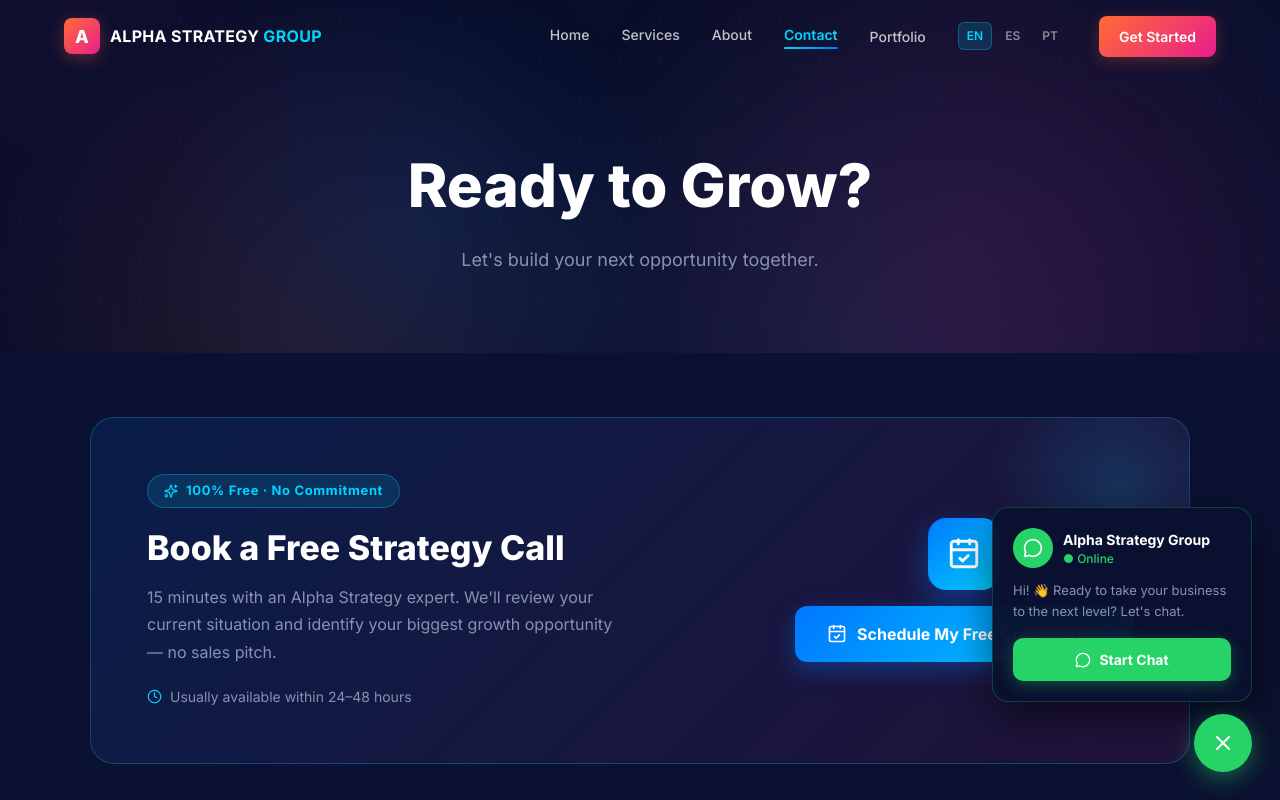
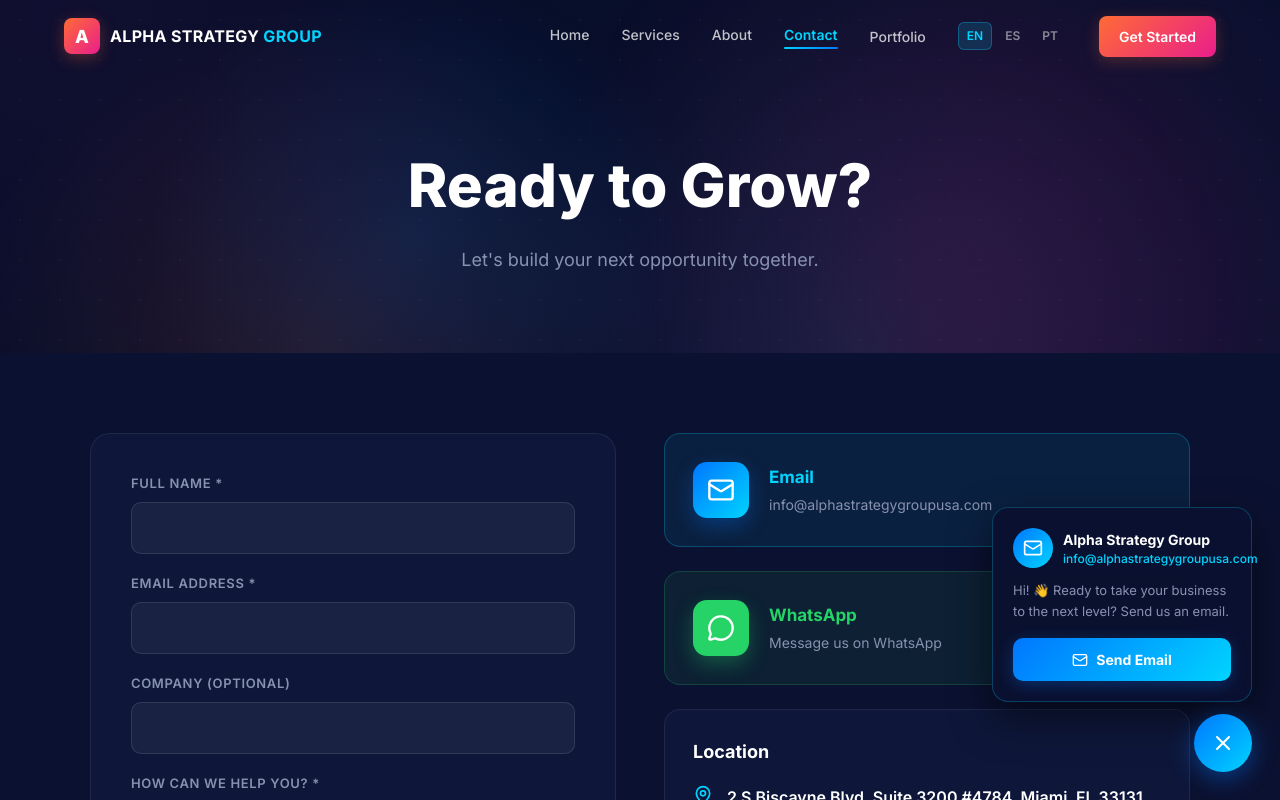
Before and after one commit to Jalipaz/alpha-strategy-web, a Next.js app: page /en/contact in a window 1280 px wide. Both pictures are taken after a click on the button "Email us". Shown: the top 800 px of the page. Built offline with nearby package versions, Linux system fonts and the light colour scheme.

Commit message:
Remove meeting scheduler, make email the primary contact channel
Drops the Zoho Bookings CTA from the contact page and swaps WhatsApp
CTAs (homepage buttons + floating widget) for mailto links pointing to
info@alphastrategygroupusa.com, keeping WhatsApp as a secondary option.

```diff
--- a/app/[locale]/contact/page.tsx
+++ b/app/[locale]/contact/page.tsx
@@ -4,13 +4,12 @@ import { motion } from 'framer-motion';
 import { useTranslations } from 'next-intl';
 import { useState, useEffect } from 'react';
 import dynamic from 'next/dynamic';
-import { MapPin, Globe, MessageCircle, Send, CheckCircle, CalendarCheck, Clock, Sparkles } from 'lucide-react';
+import { MapPin, Globe, MessageCircle, Send, CheckCircle, Mail } from 'lucide-react';
 import emailjs from '@emailjs/browser';
 
 const AnimatedHeroBg = dynamic(() => import('../../../components/AnimatedHeroBg'), { ssr: false });
 
-// Replace with your Zoho Bookings URL: https://bookings.zoho.com/portal/YOUR_PORTAL/YOUR_SERVICE
-const ZOHO_BOOKINGS_URL = 'https://alphastrategygroup.zohobookings.com/#/4937990000000034049';
+const CONTACT_EMAIL = 'info@alphastrategygroupusa.com';
 
 const EMAILJS_SERVICE_ID = 'service_2y5hqth';
 const EMAILJS_TEMPLATE_ID = 'template_r64k81p';
@@ -49,7 +48,7 @@ export default function ContactPage() {
       setSent(true);
     } catch (err) {
       console.error('EmailJS error:', err);
-      setError('Something went wrong. Please try again or contact us via WhatsApp.');
+      setError(`Something went wrong. Please try again or email us directly at ${CONTACT_EMAIL}.`);
     } finally {
       setSending(false);
     }
@@ -121,102 +120,6 @@ export default function ContactPage() {
             {t('subtitle')}
           </motion.p>
         </motion.div>
-      </section>
-
-      {/* Booking CTA */}
-      <section style={{ padding: '0 24px', background: '#0B1130' }}>
-        <div style={{ maxWidth: '1100px', margin: '0 auto', paddingTop: '64px' }}>
-          <motion.div
-            initial={{ opacity: 0, y: 40, filter: 'blur(6px)' }}
-            animate={{ opacity: 1, y: 0, filter: 'blur(0px)' }}
-            transition={{ ...SPRING_SLOW, delay: 0.2 }}
-            style={{
-              background: 'linear-gradient(135deg, rgba(0,119,255,0.12) 0%, rgba(233,30,140,0.10) 100%)',
-              border: '1px solid rgba(0,212,255,0.25)',
-              borderRadius: '24px',
-              padding: 'clamp(32px, 5vw, 56px)',
-              display: 'flex',
-              flexWrap: 'wrap',
-              gap: '40px',
-              alignItems: 'center',
-              justifyContent: 'space-between',
-              position: 'relative',
-              overflow: 'hidden',
-            }}
-          >
-            {/* Glow accent */}
-            <div style={{
-              position: 'absolute', top: '-60px', right: '-60px',
-              width: '260px', height: '260px',
-              background: 'radial-gradient(circle, rgba(0,212,255,0.15) 0%, transparent 70%)',
-              pointerEvents: 'none',
-            }} />
-
-            {/* Left: text */}
-            <div style={{ flex: '1 1 320px', position: 'relative', zIndex: 1 }}>
-              <div style={{
-                display: 'inline-flex', alignItems: 'center', gap: '8px',
-                background: 'rgba(0,212,255,0.12)',
-                border: '1px solid rgba(0,212,255,0.3)',
-                borderRadius: '999px',
-                padding: '6px 16px',
-                marginBottom: '20px',
-              }}>
-                <Sparkles size={14} style={{ color: '#00D4FF' }} />
-                <span style={{ color: '#00D4FF', fontSize: '13px', fontWeight: 700, letterSpacing: '0.05em' }}>
-                  {t('booking.badge')}
-                </span>
-              </div>
-              <h2 style={{
-                color: '#fff', fontWeight: 800,
-                fontSize: 'clamp(22px, 3vw, 34px)',
-                marginBottom: '16px', lineHeight: 1.2,
-              }}>
-                {t('booking.title')}
-              </h2>
-              <p style={{ color: '#8892B0', fontSize: '16px', lineHeight: 1.7, maxWidth: '480px', marginBottom: '20px' }}>
-                {t('booking.desc')}
-              </p>
-              <div style={{ display: 'flex', alignItems: 'center', gap: '8px' }}>
-                <Clock size={15} style={{ color: '#00D4FF' }} />
-                <span style={{ color: '#8892B0', fontSize: '14px' }}>{t('booking.note')}</span>
-              </div>
-            </div>
-
-            {/* Right: CTA */}
-            <div style={{ flex: '0 0 auto', display: 'flex', flexDirection: 'column', alignItems: 'center', gap: '16px', position: 'relative', zIndex: 1 }}>
-              <div style={{
-                width: '72px', height: '72px', borderRadius: '18px',
-                background: 'linear-gradient(135deg, #0077FF, #00D4FF)',
-                display: 'flex', alignItems: 'center', justifyContent: 'center',
-                boxShadow: '0 12px 32px rgba(0,119,255,0.4)',
-              }}>
-                <CalendarCheck size={34} color="#fff" />
-              </div>
-              <motion.a
-                href={ZOHO_BOOKINGS_URL}
-                target="_blank"
-                rel="noopener noreferrer"
-                whileHover={{ scale: 1.04, y: -3, boxShadow: '0 16px 40px rgba(0,119,255,0.5)', transition: SPRING }}
-                whileTap={{ scale: 0.97 }}
-                style={{
-                  display: 'inline-flex', alignItems: 'center', gap: '10px',
-                  background: 'linear-gradient(135deg, #0077FF, #00D4FF)',
-                  color: '#fff',
-                  padding: '16px 32px',
-                  borderRadius: '12px',
-                  fontWeight: 700,
-                  fontSize: '16px',
-                  textDecoration: 'none',
-                  whiteSpace: 'nowrap',
-                  boxShadow: '0 8px 24px rgba(0,119,255,0.35)',
-                }}
-              >
-                <CalendarCheck size={20} /> {t('booking.cta')}
-              </motion.a>
-            </div>
-          </motion.div>
-        </div>
       </section>
 
       {/* Content */}
@@ -338,6 +241,37 @@ export default function ContactPage() {
             transition={{ ...SPRING_SLOW, delay: 0.15 }}
             style={{ display: 'flex', flexDirection: 'column', gap: '24px' }}
           >
+            {/* Email — primary channel */}
+            <motion.a
+              href={`mailto:${CONTACT_EMAIL}`}
+              whileHover={{ y: -6, scale: 1.01, boxShadow: '0 16px 40px rgba(0,212,255,0.22)', transition: SPRING }}
+              style={{
+                display: 'flex', alignItems: 'center', gap: '20px',
+                background: 'rgba(0,212,255,0.08)',
+                border: '1px solid rgba(0,212,255,0.25)',
+                borderRadius: '16px',
+                padding: '28px',
+                textDecoration: 'none',
+              }}
+            >
+              <motion.div
+                whileHover={{ scale: 1.1, rotate: 5, transition: SPRING }}
+                style={{
+                  width: '56px', height: '56px', borderRadius: '14px',
+                  background: 'linear-gradient(135deg, #0077FF, #00D4FF)',
+                  display: 'flex', alignItems: 'center', justifyContent: 'center',
+                  flexShrink: 0,
+                  boxShadow: '0 8px 20px rgba(0,119,255,0.3)',
+                }}
+              >
+                <Mail size={28} color="#fff" />
+              </motion.div>
+              <div>
+                <div style={{ color: '#00D4FF', fontWeight: 700, fontSize: '17px', marginBottom: '4px' }}>Email</div>
+                <div style={{ color: '#8892B0', fontSize: '14px' }}>{CONTACT_EMAIL}</div>
+              </div>
+            </motion.a>
+
             {/* WhatsApp */}
             <motion.a
               href="https://wa.me/59175025505"
--- a/app/[locale]/layout.tsx
+++ b/app/[locale]/layout.tsx
@@ -4,7 +4,7 @@ import { routing } from '@/i18n/routing';
 import { getMessages } from 'next-intl/server';
 import Navbar from '@/components/Navbar';
 import Footer from '@/components/Footer';
-import FloatingWhatsApp from '@/components/FloatingWhatsApp';
+import FloatingEmail from '@/components/FloatingEmail';
 import '../globals.css';
 
 export function generateStaticParams() {
@@ -30,7 +30,7 @@ export default async function LocaleLayout({
           <Navbar />
           <main>{children}</main>
           <Footer />
-          <FloatingWhatsApp />
+          <FloatingEmail />
         </NextIntlClientProvider>
       </body>
     </html>
--- a/app/[locale]/page.tsx
+++ b/app/[locale]/page.tsx
@@ -28,7 +28,9 @@ function CountUp({ to, suffix = '', duration = 1600 }: { to: number; suffix?: st
 
   return <span ref={ref}>{val}{suffix}</span>;
 }
-import { BarChart3, Megaphone, Zap, Globe, GraduationCap, Languages, ArrowRight, MapPin, CheckCircle, Monitor, Smartphone, Search, ShieldCheck, Settings2, Languages as Lang } from 'lucide-react';
+import { BarChart3, Megaphone, Zap, Globe, GraduationCap, Languages, ArrowRight, MapPin, CheckCircle, Monitor, Smartphone, Search, ShieldCheck, Settings2, Languages as Lang, Mail } from 'lucide-react';
+
+const CONTACT_EMAIL = 'info@alphastrategygroupusa.com';
 
 const iconMap: Record<string, React.ElementType> = {
   BarChart3, Megaphone, Zap, Globe, GraduationCap, Languages,
@@ -614,9 +616,7 @@ export default function HomePage() {
               >
                 <motion.div whileHover={{ scale: 1.02 }} whileTap={{ scale: 0.98 }}>
                   <a
-                    href="https://wa.me/59175025505"
-                    target="_blank"
-                    rel="noopener noreferrer"
+                    href={`mailto:${CONTACT_EMAIL}`}
                     style={{
                       display: 'flex',
                       alignItems: 'center',
@@ -806,9 +806,7 @@ export default function HomePage() {
             </motion.div>
             <motion.div whileHover={{ scale: 1.05 }} whileTap={{ scale: 0.97 }}>
               <a
-                href="https://wa.me/59175025505"
-                target="_blank"
-                rel="noopener noreferrer"
+                href={`mailto:${CONTACT_EMAIL}`}
                 style={{
                   background: 'rgba(255,255,255,0.1)',
                   border: '2px solid rgba(255,255,255,0.3)',
@@ -821,7 +819,7 @@ export default function HomePage() {
                   display: 'inline-flex', alignItems: 'center', gap: '8px',
                 }}
               >
-                {t('contact.whatsapp')}
+                <Mail size={18} /> {t('contact.emailCta')}
               </a>
             </motion.div>
           </div>
--- a/components/FloatingWhatsApp.tsx
+++ b/components/FloatingEmail.tsx
@@ -2,11 +2,11 @@
 
 import { motion, AnimatePresence } from 'framer-motion';
 import { useState } from 'react';
-import { MessageCircle, X } from 'lucide-react';
+import { Mail, X } from 'lucide-react';
 
-const WA_NUMBER = '59175025505';
+const CONTACT_EMAIL = 'info@alphastrategygroupusa.com';
 
-export default function FloatingWhatsApp() {
+export default function FloatingEmail() {
   const [expanded, setExpanded] = useState(false);
 
   return (
@@ -29,7 +29,7 @@ export default function FloatingWhatsApp() {
             transition={{ duration: 0.22, ease: 'easeOut' }}
             style={{
               background: 'rgba(11, 17, 48, 0.97)',
-              border: '1px solid rgba(37,211,102,0.25)',
+              border: '1px solid rgba(0,212,255,0.25)',
               borderRadius: '16px',
               padding: '20px',
               maxWidth: '260px',
@@ -39,29 +39,27 @@ export default function FloatingWhatsApp() {
             <div style={{ display: 'flex', alignItems: 'center', gap: '10px', marginBottom: '12px' }}>
               <div style={{
                 width: '40px', height: '40px', borderRadius: '50%',
-                background: '#25D366',
+                background: 'linear-gradient(135deg, #0077FF, #00D4FF)',
                 display: 'flex', alignItems: 'center', justifyContent: 'center',
                 flexShrink: 0,
               }}>
-                <MessageCircle size={20} color="#fff" />
+                <Mail size={20} color="#fff" />
               </div>
               <div>
                 <div style={{ color: '#fff', fontWeight: 700, fontSize: '14px' }}>Alpha Strategy Group</div>
-                <div style={{ color: '#25D366', fontSize: '12px', fontWeight: 500 }}>● Online</div>
+                <div style={{ color: '#00D4FF', fontSize: '12px', fontWeight: 500 }}>{CONTACT_EMAIL}</div>
               </div>
             </div>
             <p style={{ color: '#8892B0', fontSize: '13px', lineHeight: 1.6, marginBottom: '16px' }}>
-              Hi! 👋 Ready to take your business to the next level? Let&apos;s chat.
+              Hi! 👋 Ready to take your business to the next level? Send us an email.
             </p>
             <motion.a
-              href={`https://wa.me/${WA_NUMBER}?text=${encodeURIComponent('Hi! I found Alpha Strategy Group and I\'d like to learn more.')}`}
-              target="_blank"
-              rel="noopener noreferrer"
+              href={`mailto:${CONTACT_EMAIL}`}
               whileHover={{ scale: 1.03 }}
               whileTap={{ scale: 0.97 }}
               style={{
                 display: 'flex', alignItems: 'center', justifyContent: 'center', gap: '8px',
-                background: '#25D366',
+                background: 'linear-gradient(135deg, #0077FF, #00D4FF)',
                 color: '#fff',
                 padding: '11px 20px',
                 borderRadius: '10px',
@@ -69,11 +67,11 @@ export default function FloatingWhatsApp() {
                 fontSize: '14px',
                 textDecoration: 'none',
                 width: '100%',
-                boxShadow: '0 4px 16px rgba(37,211,102,0.3)',
+                boxShadow: '0 4px 16px rgba(0,119,255,0.3)',
               }}
             >
-              <MessageCircle size={16} />
-              Start Chat
+              <Mail size={16} />
+              Send Email
             </motion.a>
           </motion.div>
         )}
@@ -83,20 +81,20 @@ export default function FloatingWhatsApp() {
         onClick={() => setExpanded(!expanded)}
         whileHover={{ scale: 1.08 }}
         whileTap={{ scale: 0.93 }}
-        animate={!expanded ? { boxShadow: ['0 0 0 0 rgba(37,211,102,0.4)', '0 0 0 14px rgba(37,211,102,0)', '0 0 0 0 rgba(37,211,102,0)'] } : {}}
+        animate={!expanded ? { boxShadow: ['0 0 0 0 rgba(0,119,255,0.4)', '0 0 0 14px rgba(0,119,255,0)', '0 0 0 0 rgba(0,119,255,0)'] } : {}}
         transition={!expanded ? { duration: 2, repeat: Infinity } : {}}
         style={{
           width: '58px', height: '58px',
-          background: '#25D366',
+          background: 'linear-gradient(135deg, #0077FF, #00D4FF)',
           border: 'none',
           borderRadius: '50%',
           cursor: 'pointer',
           display: 'flex', alignItems: 'center', justifyContent: 'center',
-          boxShadow: '0 6px 24px rgba(37,211,102,0.45)',
+          boxShadow: '0 6px 24px rgba(0,119,255,0.45)',
           color: '#fff',
           flexShrink: 0,
         }}
-        aria-label="Chat on WhatsApp"
+        aria-label="Email us"
       >
         <AnimatePresence mode="wait">
           {expanded ? (
@@ -104,8 +102,8 @@ export default function FloatingWhatsApp() {
               <X size={24} />
             </motion.div>
           ) : (
-            <motion.div key="chat" initial={{ rotate: 90, opacity: 0 }} animate={{ rotate: 0, opacity: 1 }} exit={{ rotate: -90, opacity: 0 }} transition={{ duration: 0.15 }}>
-              <MessageCircle size={26} />
+            <motion.div key="mail" initial={{ rotate: 90, opacity: 0 }} animate={{ rotate: 0, opacity: 1 }} exit={{ rotate: -90, opacity: 0 }} transition={{ duration: 0.15 }}>
+              <Mail size={26} />
             </motion.div>
           )}
         </AnimatePresence>
--- a/messages/en.json
+++ b/messages/en.json
@@ -75,13 +75,7 @@
     "title": "Ready to Grow?",
     "subtitle": "Let's build your next opportunity together.",
     "whatsapp": "Message us on WhatsApp",
-    "booking": {
-      "badge": "100% Free · No Commitment",
-      "title": "Book a Free Strategy Call",
-      "desc": "15 minutes with an Alpha Strategy expert. We'll review your current situation and identify your biggest growth opportunity — no sales pitch.",
-      "cta": "Schedule My Free Consultation",
-      "note": "Usually available within 24–48 hours"
-    },
+    "emailCta": "Email Us",
     "form": {
       "name": "Full Name",
       "email": "Email Address",
--- a/messages/es.json
+++ b/messages/es.json
@@ -75,13 +75,7 @@
     "title": "¿Listo para Crecer?",
     "subtitle": "Construyamos tu próxima oportunidad juntos.",
     "whatsapp": "Escríbenos por WhatsApp",
-    "booking": {
-      "badge": "100% Gratis · Sin Compromiso",
-      "title": "Agenda tu Consultoría Gratuita",
-      "desc": "15 minutos con un experto de Alpha Strategy. Analizaremos tu situación actual e identificaremos tu mayor oportunidad de crecimiento — sin presión de ventas.",
-      "cta": "Reservar mi Consulta Gratuita",
-      "note": "Disponible normalmente en 24–48 horas"
-    },
+    "emailCta": "Escríbenos por Correo",
     "form": {
       "name": "Nombre Completo",
       "email": "Correo Electrónico",
--- a/messages/pt.json
+++ b/messages/pt.json
@@ -75,13 +75,7 @@
     "title": "Pronto para Crescer?",
     "subtitle": "Vamos construir sua próxima oportunidade juntos.",
     "whatsapp": "Fale conosco pelo WhatsApp",
-    "booking": {
-      "badge": "100% Gratuito · Sem Compromisso",
-      "title": "Agende sua Consultoria Gratuita",
-      "desc": "15 minutos com um especialista da Alpha Strategy. Vamos analisar sua situação atual e identificar sua maior oportunidade de crescimento — sem pressão de vendas.",
-      "cta": "Agendar minha Consulta Gratuita",
-      "note": "Geralmente disponível em 24–48 horas"
-    },
+    "emailCta": "Fale Conosco por E-mail",
     "form": {
       "name": "Nome Completo",
       "email": "Endereço de E-mail",
```
